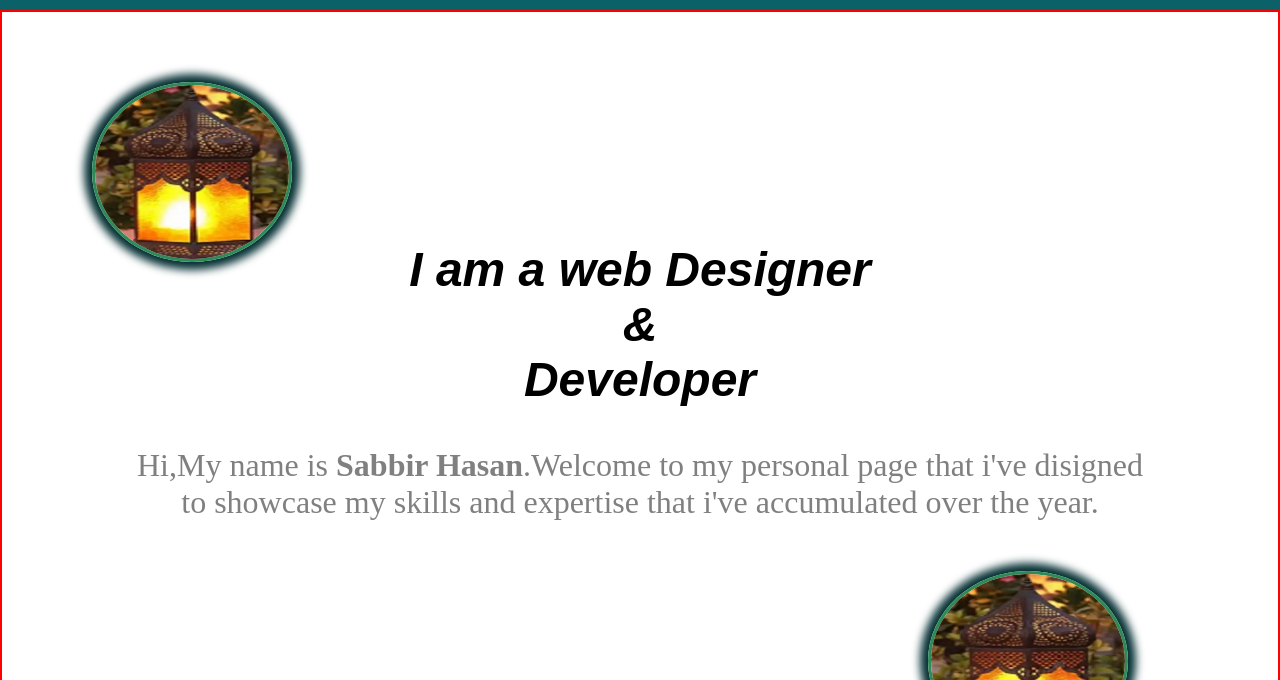
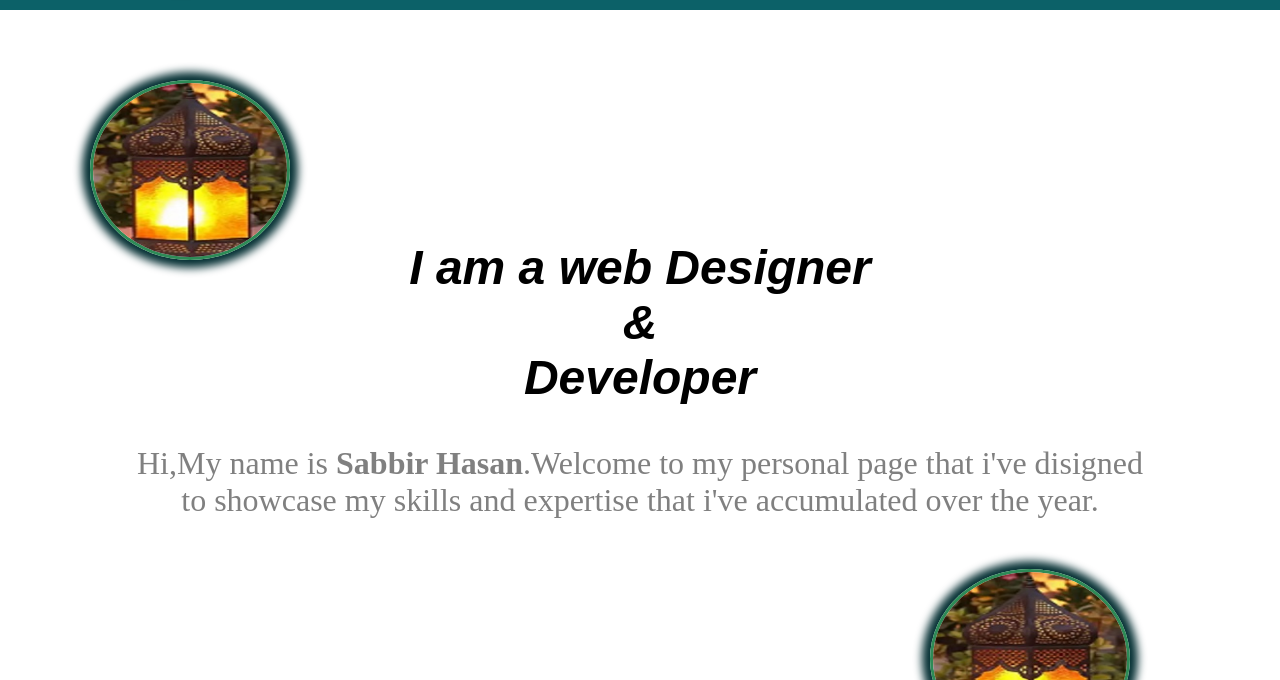
Before and after one commit to sabbir-hasan00/portfolio-2, a plain HTML site: page index.html in a window 1280 px wide. Shown: the part 120-800 px from the top of the page. Drawn offline with Linux system fonts and the light colour scheme.

Commit message:
Update style.css

```diff
--- a/style.css
+++ b/style.css
@@ -88,7 +88,7 @@
     margin-bottom:30px;
     text-align: center;
     position: relative;
-    border: 2px solid red;
+    border:;
 }
 .p_img .top_img,.bottom_img{
 
```
